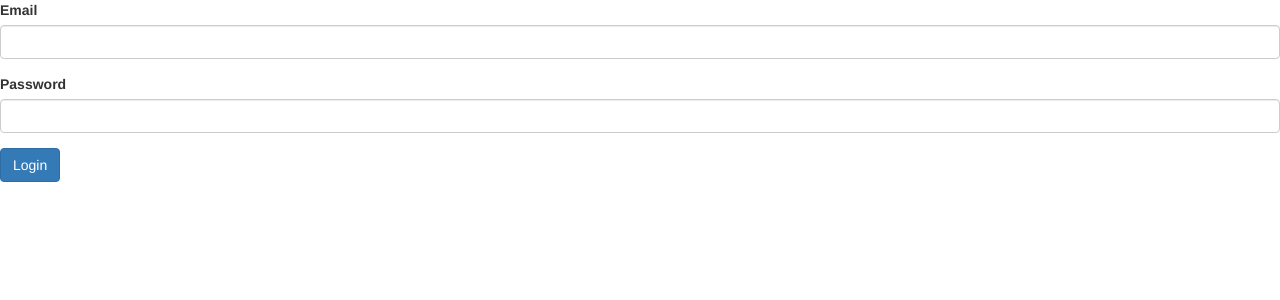
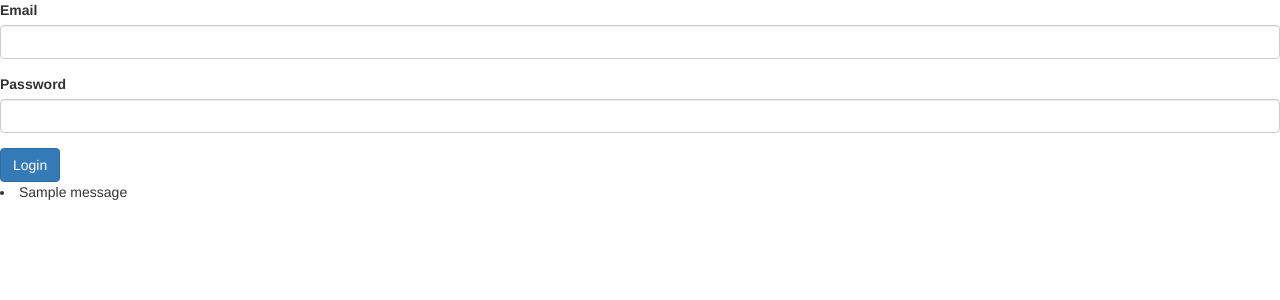
Before and after one commit to andrew-zabloudil/DevTick, a Flask app: page /login in a window 1280 px wide. Shown: the part 20-320 px from the top of the page. Run offline with Flask 2, Linux system fonts and the light colour scheme; tables that the repository leaves empty hold one stand-in row (values such as "Sample post"); one stand-in notice (Sample message) is shown; some libraries are stand-ins or nearby versions.

Commit message:
Add message flashing

```diff
--- a/templates/login.html
+++ b/templates/login.html
@@ -6,6 +6,13 @@
 
 <div>
     {{ wtf.quick_form(form, novalidate=True, button_map={"submit": "primary"}) }}
+    {% with messages = get_flashed_messages() %}
+        {% if messages %}
+            {% for message in messages %}
+                <li>{{ message }}</li>
+            {% endfor %}
+        {% endif %}
+    {% endwith %}
 </div>
 
 
```
